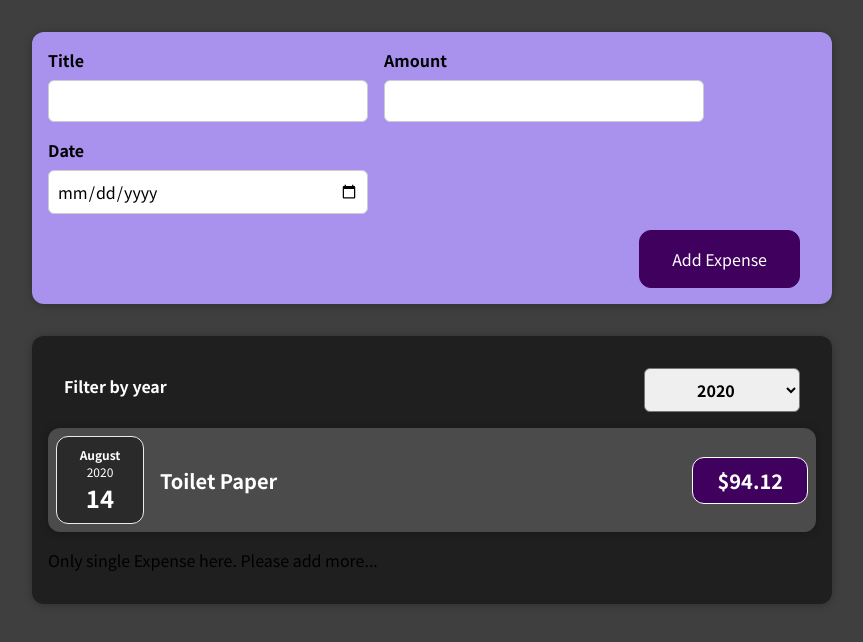
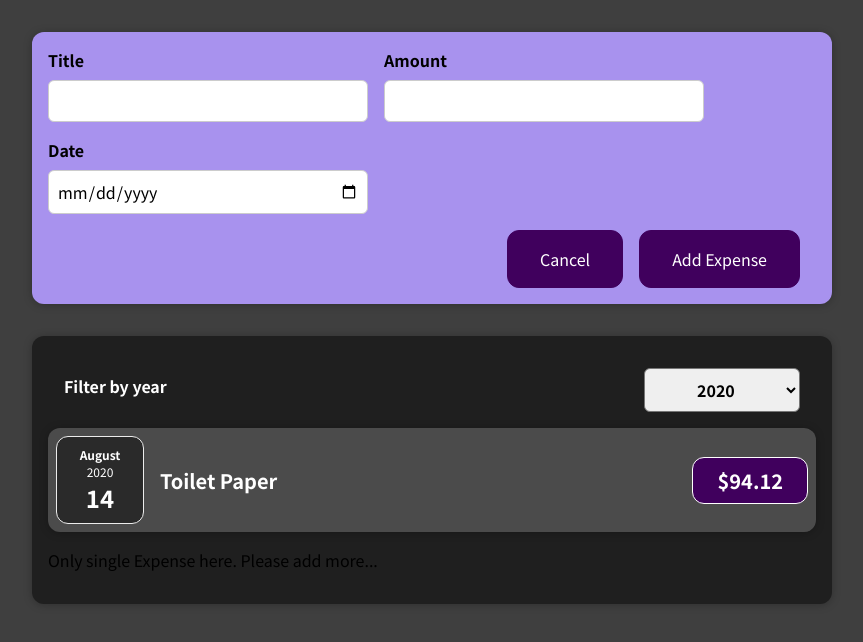
Before and after one commit to MudassirQuraishi/react_task_1, a React (Create React App) app: page / in a window 1280 px wide. Both pictures are taken after a click on the button "Add Expense". Shown: the top 642 px of the page, without its empty margins (208-1071 px from the left). Built offline with nearby package versions, Linux system fonts and the light colour scheme.

Commit message:
Assignment-2 task-13

```diff
--- a/src/components/Expenses/ExpensesFilter.js
+++ b/src/components/Expenses/ExpensesFilter.js
@@ -12,6 +12,7 @@ const ExpensesFilter = (props) => {
             <div className='expenses-filter__control'>
                 <label>Filter by year</label>
                 <select value={props.selected} onChange={dropdownChangeHandler}>
+                    <option value='2023'>2023</option>
                     <option value='2022'>2022</option>
                     <option value='2021'>2021</option>
                     <option value='2020'>2020</option>
--- a/src/components/NewExpense/ExpenseForm.js
+++ b/src/components/NewExpense/ExpenseForm.js
@@ -6,6 +6,7 @@ const ExpenseForm = (props) => {
     const [enteredTitle, setEnteredTitle] = useState("");
     const [enteredAmount, setEnteredAmount] = useState("");
     const [enteredDate, setEnteredDate] = useState("");
+    const [showForm, setShowFormStatus] = useState(false);
 
     const titleChangeHandler = (event) => {
         setEnteredTitle(event.target.value);
@@ -32,9 +33,20 @@ const ExpenseForm = (props) => {
         setEnteredAmount("");
         setEnteredDate("");
     };
-
-    return (
-        <form onSubmit={submitHandler}>
+    const hideFormHandler = (e) => {
+        setShowFormStatus(false);
+    };
+    const showFormHandler = (e) => {
+        setShowFormStatus(true);
+    };
+    let formContent = (
+        <button type='submit' onClick={showFormHandler}>
+            Add Expense
+        </button>
+    );
+    if (showForm === true) {
+        formContent = (
+            <>
                 <div className='new-expense__controls'>
                     <div className='new-expense__control'>
                         <label>Title</label>
@@ -59,17 +71,28 @@ const ExpenseForm = (props) => {
                         <input
                             type='date'
                             min='2019-01-01'
-                        max='2022-12-31'
                             value={enteredDate}
                             onChange={dateChangeHandler}
                         />
                     </div>
                 </div>
                 <div className='new-expense__actions'>
+                    <button type='reset' on onClick={hideFormHandler}>
+                        Cancel
+                    </button>
                     <button type='submit'>Add Expense</button>
                 </div>
-        </form>
+            </>
         );
+    } else if (showForm === false) {
+        formContent = (
+            <button type='submit' onClick={showFormHandler}>
+                Add Expense
+            </button>
+        );
+    }
+
+    return <form onSubmit={submitHandler}>{formContent}</form>;
 };
 
 export default ExpenseForm;
```
Lines whose indentation alone changed are shown as unchanged.
